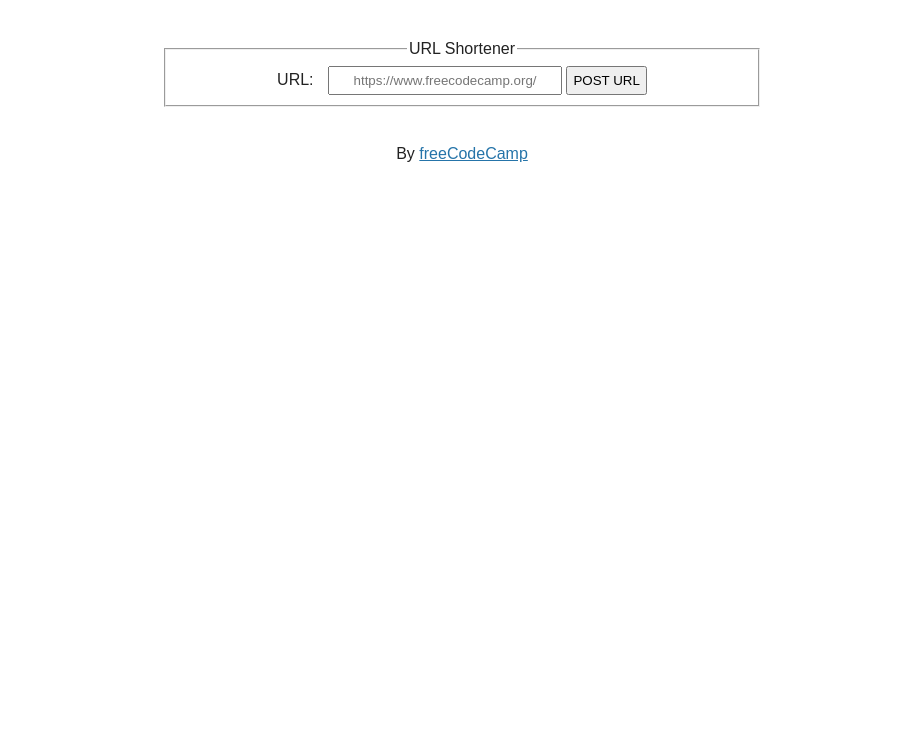
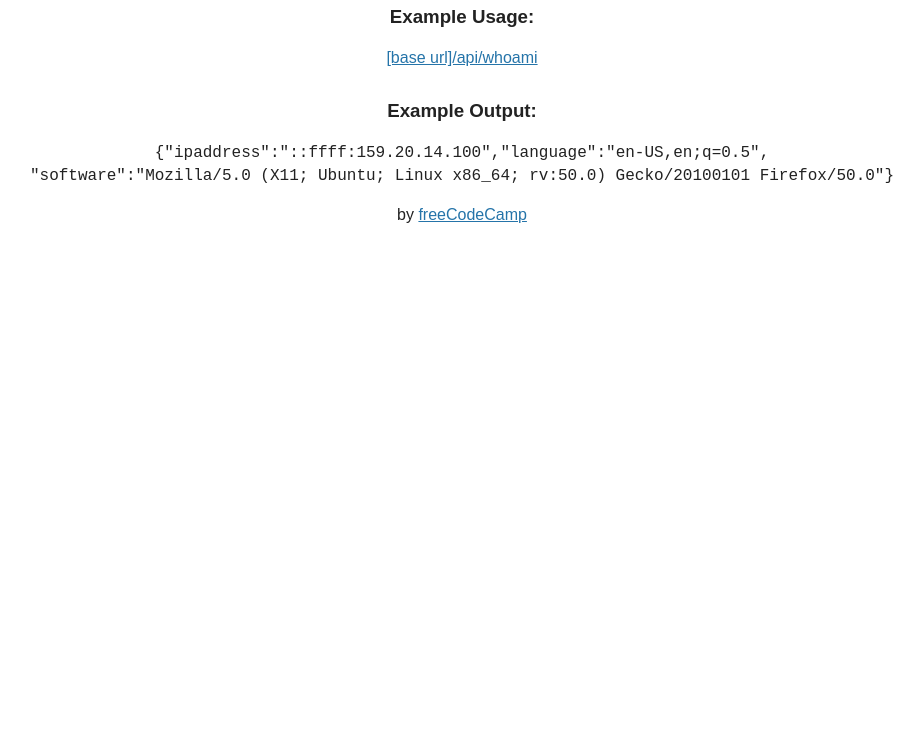
Before and after one commit to mayura-alahakoon/HeaderPaserProjectNodeJS, a website: page views/index.html in a window 1280 px wide. Shown: the part 66-800 px from the top of the page, without its empty margins (178-1101 px from the left). Drawn offline with Linux system fonts and the light colour scheme; files that its build step writes are made by us from their sources.

Commit message:
add html file

```diff
--- a/views/index.html
+++ b/views/index.html
@@ -1,32 +1,34 @@
 <!DOCTYPE html>
 
 <html>
-  <head>
-    <title>URL Shortener Microservice | freeCodeCamp.org</title>
-    <link
-      rel="icon"
-      type="image/png"
-      href="https://cdn.freecodecamp.org/universal/favicons/favicon-16x16.png"
-    />
-    <link href="/public/style.css" rel="stylesheet" type="text/css" />
-  </head>
 
-  <body>
-    <h1>URL Shortener Microservice</h1>
-    <main>
-      <section>
-        <form action="api/shorturl" method="POST">
-          <fieldset>
-            <legend>URL Shortener</legend>
-            <label for="url_input">URL:</label>
-            <input id="url_input" type="text" name="url" placeholder="https://www.freecodecamp.org/" />
-            <input type="submit" value="POST URL" />
-          </fieldset>
-        </form>
-      </section>
-    </main>
-    <footer>
-      <p>By <a href="https://www.freecodecamp.org/">freeCodeCamp</a></p>
-    </footer>
-  </body>
+   <head>
+      <title>Request Header Parser</title>
+      <link rel="shortcut icon" href="https://cdn.hyperdev.com/us-east-1%3A52a203ff-088b-420f-81be-45bf559d01b1%2Ffavicon.ico" type="image/x-icon"/>
+      <link href="https://fonts.googleapis.com/css?family=Roboto" rel="stylesheet" type="text/css">
+      <link href="style.css" rel="stylesheet" type="text/css">
+   </head>
+
+   <body>
+      <div class="container">
+        <h2>Request Header Parser Microservice</h2>
+
+        <h3>Example Usage:</h3>
+        <p>
+          <a href="api/whoami">[base url]/api/whoami</a>
+        </p>
+
+        <h3>Example Output:</h3>
+        <p>
+          <code>{"ipaddress":"::ffff:159.20.14.100","language":"en-US,en;q=0.5",<br>"software":"Mozilla/5.0 (X11; Ubuntu; Linux x86_64; rv:50.0) Gecko/20100101 Firefox/50.0"}</code>
+        </p>
+      </div>
+      <div class="footer">
+        <p>
+          by <a href="https://www.freecodecamp.org">freeCodeCamp</a>
+        </p>
+      </div>
+   </body>
+
+
 </html>
```
